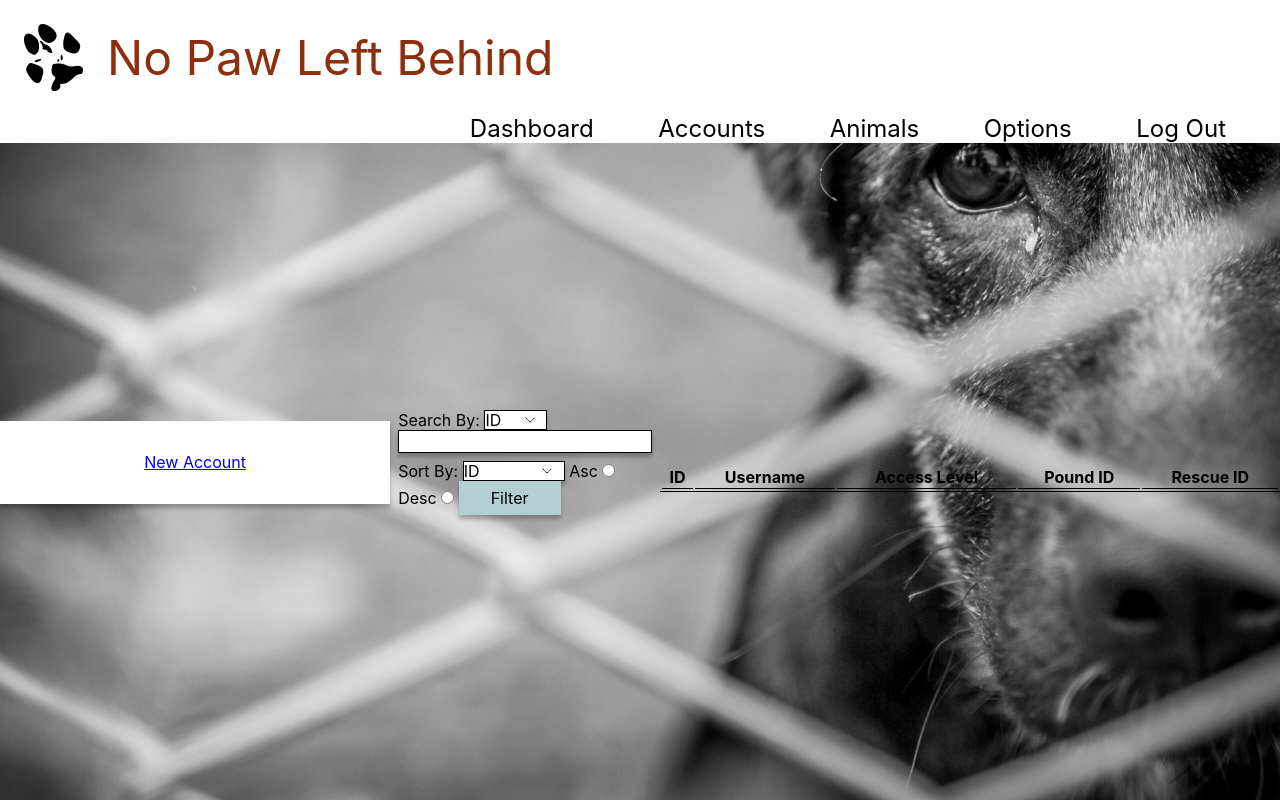
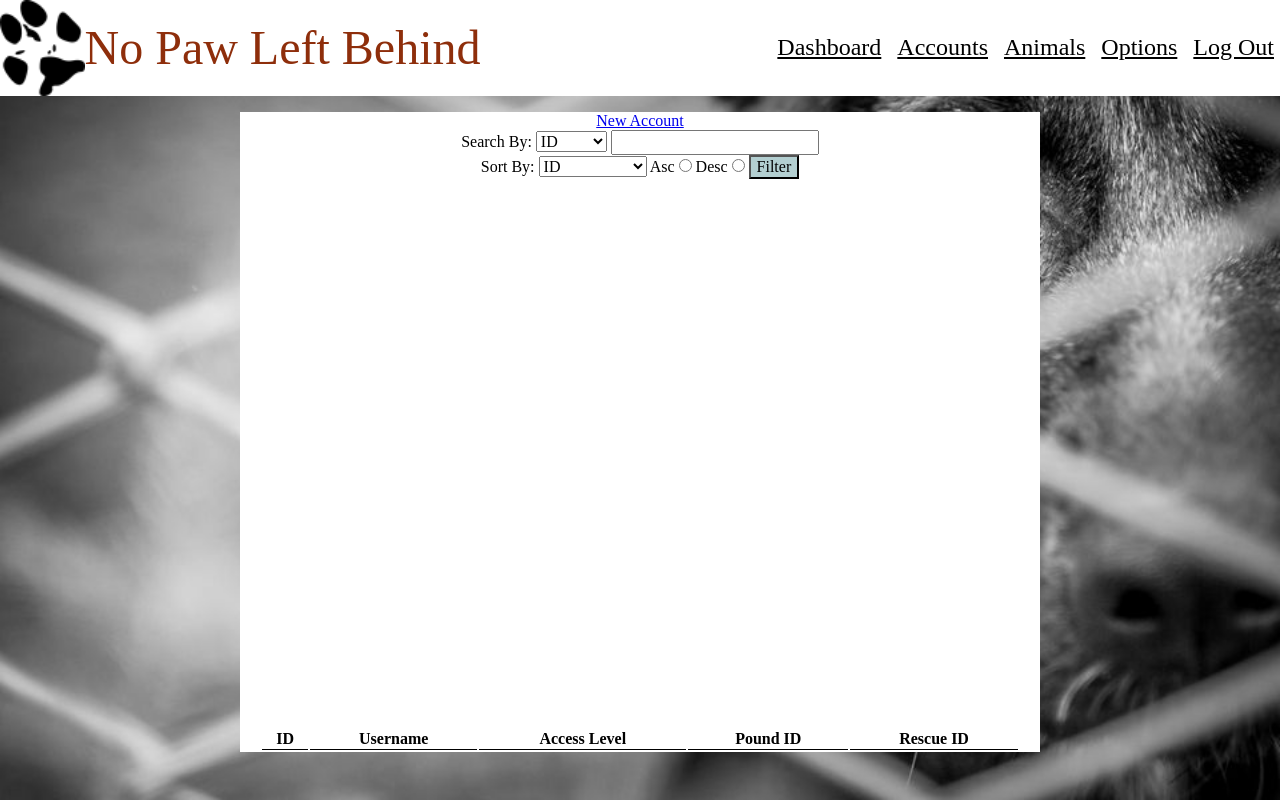
Before and after one commit to ValliereMagic/NPLBAM, a Flask app: template nplbam/app/templates/accounts.html in a window 1280 px wide. Run offline with Flask 2, Linux system fonts and the light colour scheme; the template is opened without the code that fills it, so the values that code supplies are empty.

Commit message:
Temporary Change  Changes to be committed: 	new file:   nginx/root/static/css/accounts.css 	modified:   nplbam/app/templates/accounts.html

```diff
--- /dev/null
+++ b/nginx/root/static/css/accounts.css
@@ -0,0 +1,102 @@
+/* Fancy background image*/
+:root {
+    background-image: url("../img/NPLB-Background.jpg");
+    background-repeat: no-repeat;
+    background-size:cover;
+    background-attachment: fixed;
+}
+
+body {
+    padding: 0;
+    margin: 0;
+    display: flex;
+    flex-direction: column;
+    align-items: center;
+    width: 100%;
+}
+
+
+/* Application logo styling */
+header>div>img {
+    height: 2em;
+  }
+
+header>#company {
+    display: flex;
+    align-items: center;
+    margin-right: auto;
+    color: #8e2e0b;
+    font-size: 3em;
+}
+
+
+header>div>a {
+    font-size:1.5em;
+    color: #000000;
+    margin-right: auto;
+    padding: 0.25em;
+}
+
+
+/* Flexbox header and styling for logo image and buttons */
+body>header {
+    background-color: #ffffff;
+    display: flex;
+    justify-content: flex-end;
+    flex-wrap: wrap;
+    align-items: center;
+    width: 100%;
+}
+
+
+main {
+    margin-top: 1em;
+    display: flex;
+    flex-direction: column;
+    align-items: center;
+    min-height: 80vh;
+    width: 60%;
+    min-width: 50em;
+    background-color: #ffffff;
+}
+
+
+form {
+    display: flex;
+    flex-direction: column;
+    align-items: center;
+    margin-top: auto;
+    margin-bottom: auto;
+    flex-grow: 1;
+    width: 100%;
+}
+
+select {
+    background-attachment: #ffffff;
+}
+
+button {
+    background-color: #b3cfd1;
+}
+
+table {
+    width: 95%;
+}
+
+th {
+    border-bottom: 1px solid #000000;
+}
+
+
+
+tr:nth-child(even) {
+    background-color: #c5c5c5;
+}
+
+tr:hover {
+    background-color: #b3cfd1;
+}
+
+#newAnimal {
+    margin-left: auto;
+}
--- a/nplbam/app/templates/accounts.html
+++ b/nplbam/app/templates/accounts.html
@@ -1,5 +1,5 @@
 {% extends "base_template.html" %}
-{% block css %}animals{% endblock %}
+{% block css %}accounts{% endblock %}
 {% block main %}
     <div id="newAccount">
         <a href="new_account">New Account</a>
```
